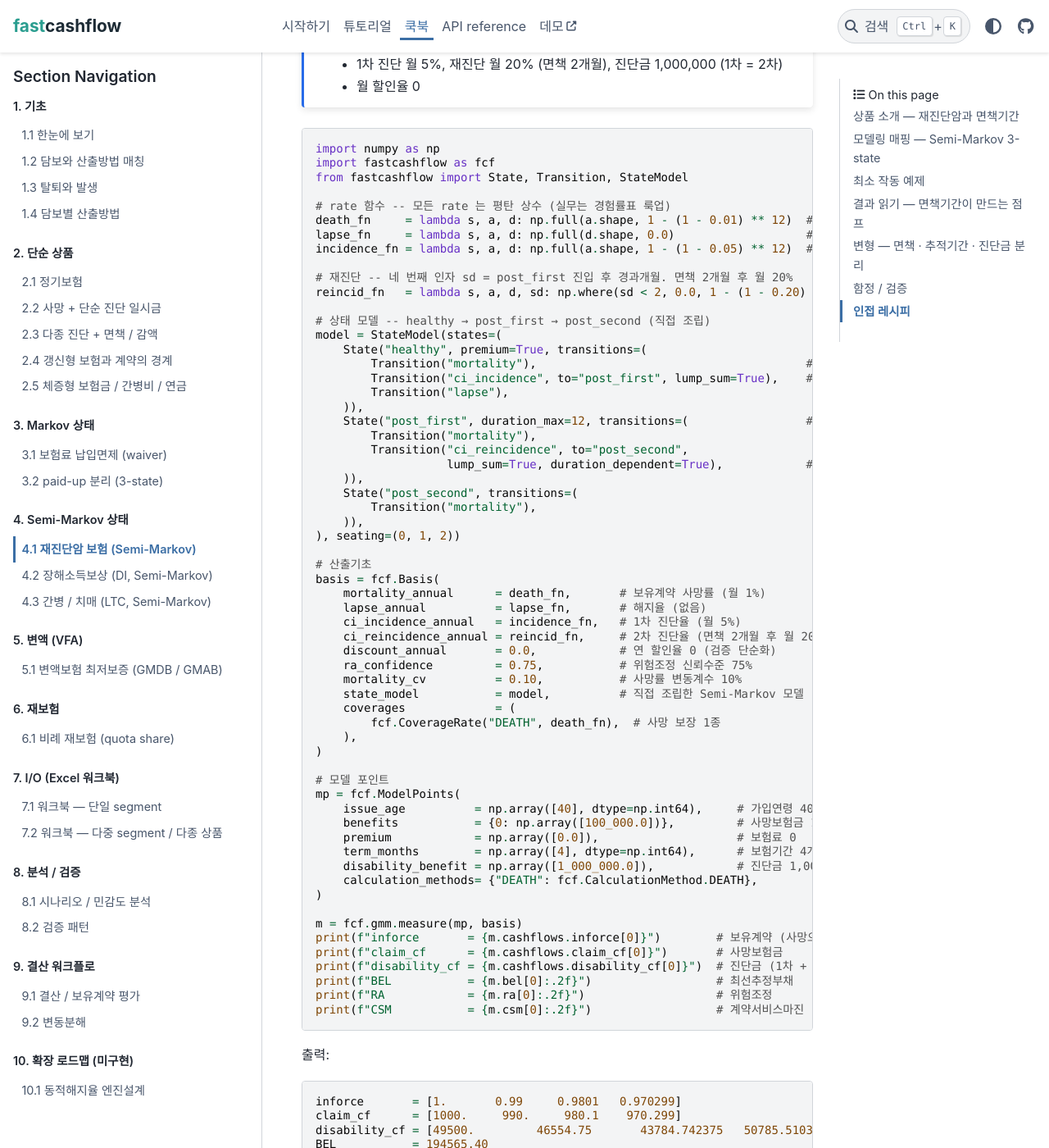
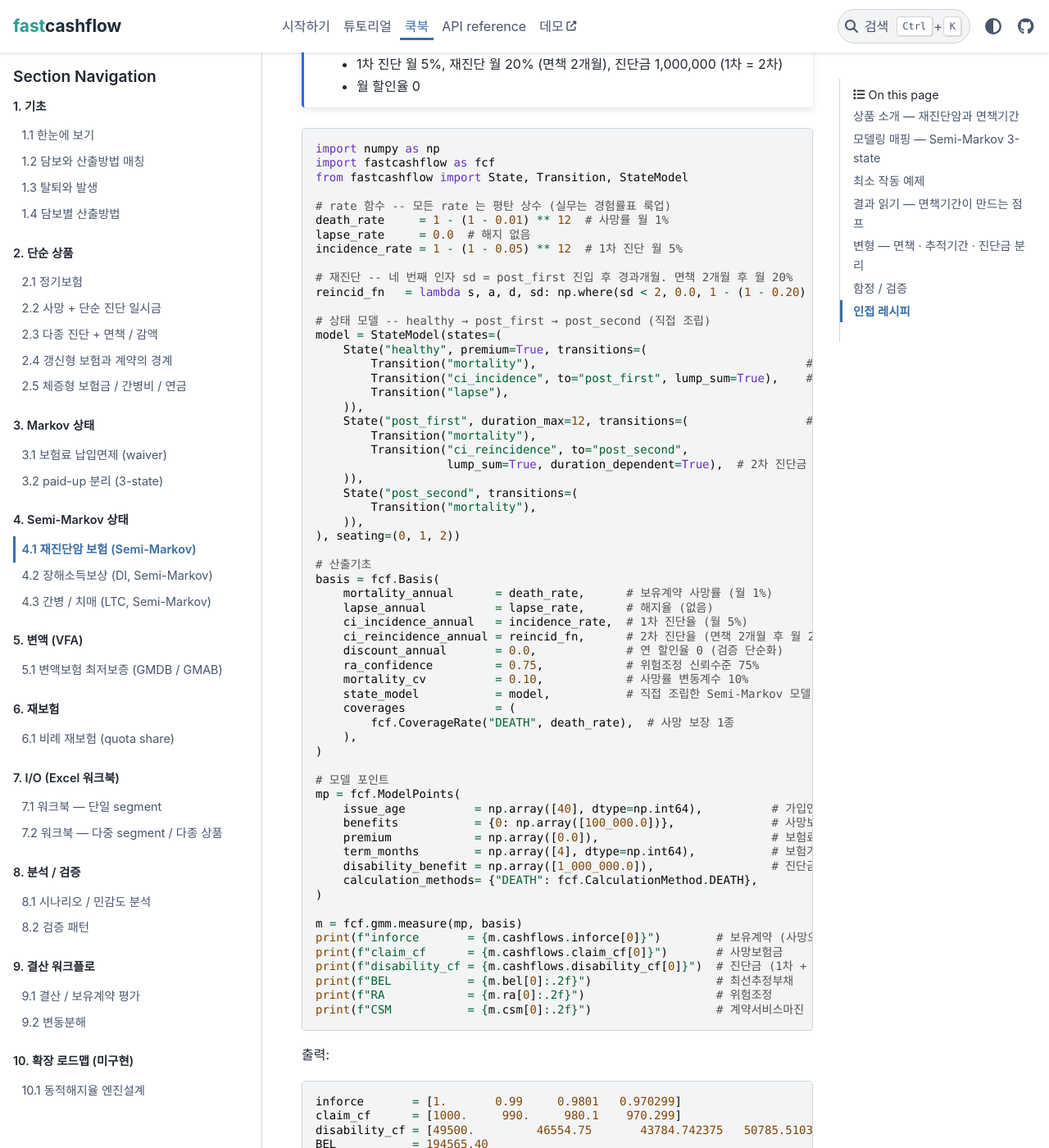
Before and after one commit to seokhoonj/fastcashflow, a Sphinx documentation site: the page built from docs/cookbook/semi-markov/reincidence.md, in a window 1280 px wide and 1400 px high, scrolled down 2640 px. Shown: the whole window at 82% size. Built offline with Sphinx 7.4.7 and the PyData theme 0.15.4, drawn with Linux system fonts in a browser that asks for light colours; some of the changed text lies outside the part shown.

Commit message:
docs: migrate semi-markov flat rate examples to scalar (keep duration-varying callables)

````diff
--- a/docs/cookbook/semi-markov/reincidence.md
+++ b/docs/cookbook/semi-markov/reincidence.md
@@ -125,9 +125,9 @@ import fastcashflow as fcf
 from fastcashflow import State, Transition, StateModel
 
 # rate 함수 -- 모든 rate 는 평탄 상수 (실무는 경험률표 룩업)
-death_fn     = lambda s, a, d: np.full(a.shape, 1 - (1 - 0.01) ** 12)  # 사망률 월 1%
-lapse_fn     = lambda s, a, d: np.full(d.shape, 0.0)                   # 해지 없음
-incidence_fn = lambda s, a, d: np.full(a.shape, 1 - (1 - 0.05) ** 12)  # 1차 진단 월 5%
+death_rate     = 1 - (1 - 0.01) ** 12  # 사망률 월 1%
+lapse_rate     = 0.0  # 해지 없음
+incidence_rate = 1 - (1 - 0.05) ** 12  # 1차 진단 월 5%
 
 # 재진단 -- 네 번째 인자 sd = post_first 진입 후 경과개월. 면책 2개월 후 월 20%
 reincid_fn   = lambda s, a, d, sd: np.where(sd < 2, 0.0, 1 - (1 - 0.20) ** 12)
@@ -142,7 +142,7 @@ model = StateModel(states=(
     State("post_first", duration_max=12, transitions=(                 # 경과 추적 (코호트)
         Transition("mortality"),
         Transition("ci_reincidence", to="post_second",
-                   lump_sum=True, duration_dependent=True),            # 2차 진단금 (면책 의존)
+                   lump_sum=True, duration_dependent=True),  # 2차 진단금 (면책 의존)
     )),
     State("post_second", transitions=(
         Transition("mortality"),
@@ -151,26 +151,26 @@ model = StateModel(states=(
 
 # 산출기초
 basis = fcf.Basis(
-    mortality_annual      = death_fn,       # 보유계약 사망률 (월 1%)
-    lapse_annual          = lapse_fn,       # 해지율 (없음)
-    ci_incidence_annual   = incidence_fn,   # 1차 진단율 (월 5%)
-    ci_reincidence_annual = reincid_fn,     # 2차 진단율 (면책 2개월 후 월 20%)
-    discount_annual       = 0.0,            # 연 할인율 0 (검증 단순화)
-    ra_confidence         = 0.75,           # 위험조정 신뢰수준 75%
-    mortality_cv          = 0.10,           # 사망률 변동계수 10%
-    state_model           = model,          # 직접 조립한 Semi-Markov 모델
+    mortality_annual      = death_rate,      # 보유계약 사망률 (월 1%)
+    lapse_annual          = lapse_rate,      # 해지율 (없음)
+    ci_incidence_annual   = incidence_rate,  # 1차 진단율 (월 5%)
+    ci_reincidence_annual = reincid_fn,      # 2차 진단율 (면책 2개월 후 월 20%)
+    discount_annual       = 0.0,             # 연 할인율 0 (검증 단순화)
+    ra_confidence         = 0.75,            # 위험조정 신뢰수준 75%
+    mortality_cv          = 0.10,            # 사망률 변동계수 10%
+    state_model           = model,           # 직접 조립한 Semi-Markov 모델
     coverages             = (
-        fcf.CoverageRate("DEATH", death_fn),  # 사망 보장 1종
+        fcf.CoverageRate("DEATH", death_rate),  # 사망 보장 1종
     ),
 )
 
 # 모델 포인트
 mp = fcf.ModelPoints(
-    issue_age          = np.array([40], dtype=np.int64),     # 가입연령 40세
-    benefits           = {0: np.array([100_000.0])},         # 사망보험금 100,000
-    premium            = np.array([0.0]),                    # 보험료 0
-    term_months        = np.array([4], dtype=np.int64),      # 보험기간 4개월
-    disability_benefit = np.array([1_000_000.0]),            # 진단금 1,000,000 (1차 = 2차)
+    issue_age          = np.array([40], dtype=np.int64),          # 가입연령 40세
+    benefits           = {0: np.array([100_000.0])},              # 사망보험금 100,000
+    premium            = np.array([0.0]),                         # 보험료 0
+    term_months        = np.array([4], dtype=np.int64),           # 보험기간 4개월
+    disability_benefit = np.array([1_000_000.0]),                 # 진단금 1,000,000 (1차 = 2차)
     calculation_methods= {"DEATH": fcf.CalculationMethod.DEATH},
 )
 
@@ -295,9 +295,9 @@ print("재발배수 sd6/24/48/72:", [float(np.select([np.array([x]) < 12, np.arr
 에 그 함수를 줍니다 — in-force 가 진단 후 더 빨리 소멸합니다:
 
 ```python
-pm_healthy = lambda s, a, d: np.full(np.shape(a), 0.005)   # 건강 사망 연 0.5%
-pm_post    = lambda s, a, d: np.full(np.shape(a), 0.02)    # 암진단 후 연 2% (건강의 4배)
-pm_lapse   = lambda s, a, d: np.full(np.shape(d), 0.05)
+pm_healthy = 0.005  # 건강 사망 연 0.5%
+pm_post    = 0.02  # 암진단 후 연 2% (건강의 4배)
+pm_lapse   = 0.05
 
 pm_model = StateModel(states=(
     State("healthy", premium=True, transitions=(
@@ -312,7 +312,7 @@ pm_model = StateModel(states=(
 pm_basis = fcf.Basis(
     mortality_annual=pm_healthy, lapse_annual=pm_lapse,
     ci_incidence_annual=ca_incidence, ci_reincidence_annual=ca_reincidence,
-    state_mortality_annual={"dth_aft_can": pm_post},       # 암진단 후 사망률 (가정)
+    state_mortality_annual={"dth_aft_can": pm_post},                                 # 암진단 후 사망률 (가정)
     discount_annual=0.03, ra_confidence=0.75, mortality_cv=0.10, morbidity_cv=0.15,
     state_model=pm_model, coverages=(fcf.CoverageRate("CANCER1", ca_incidence),))
 
@@ -363,8 +363,8 @@ print("건강 / 진단후 월사망률   :", round(1 - (1 - 0.005) ** (1 / 12),
 
 ```python
 coverages = (
-    fcf.CoverageRate("DEATH",   death_fn),      # 사망
-    fcf.CoverageRate("CANCER1", incidence_fn),  # 1차 진단금 (DIAGNOSIS, 고유 금액)
+    fcf.CoverageRate("DEATH",   death_rate),      # 사망
+    fcf.CoverageRate("CANCER1", incidence_rate),  # 1차 진단금 (DIAGNOSIS, 고유 금액)
 )
 # ci_incidence 전이에서는 lump_sum 을 빼고 (Transition("ci_incidence", to="post_first")),
 # benefits 에 CANCER1 의 진단금을, calculation_methods 에 DIAGNOSIS 를 등록
@@ -404,7 +404,7 @@ mp_seat = fcf.ModelPoints(
     premium            = np.array([0.0]),
     term_months        = np.array([1], dtype=np.int64),
     disability_benefit = np.array([1_000_000.0]),
-    state              = np.array([1], dtype=np.int64),   # post_first 코호트 0 에 자리 지정
+    state              = np.array([1], dtype=np.int64),           # post_first 코호트 0 에 자리 지정
     calculation_methods= {"DEATH": fcf.CalculationMethod.DEATH},
 )
 # 재진단을 면책 없이 상수로 (검증용)
````
Also changed, not shown: docs/cookbook/semi-markov/disability-income.md (+14 -14 lines), docs/cookbook/semi-markov/long-term-care.md (+20 -20 lines).
